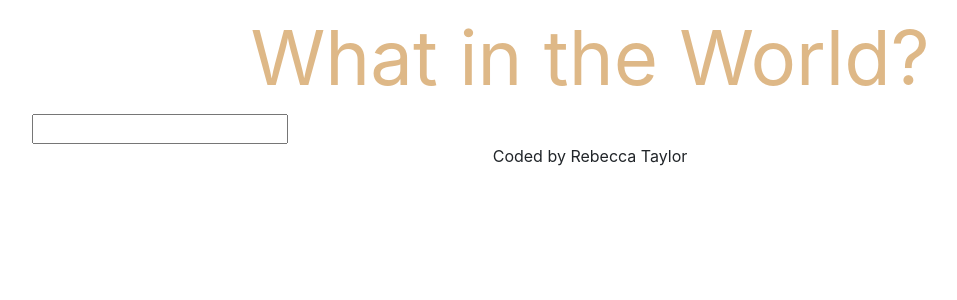
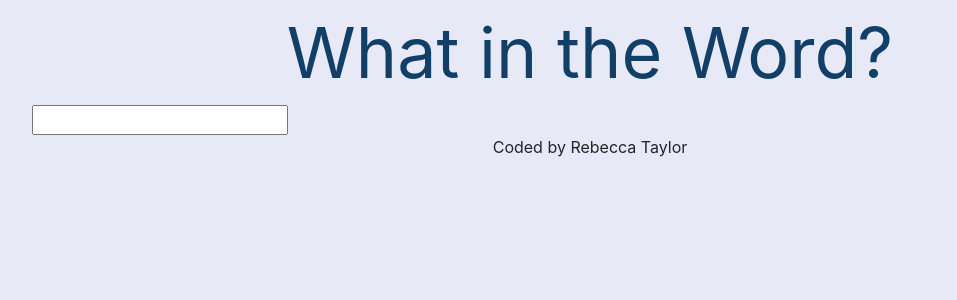
Before and after one commit to taylorrebecca3/react-dictionary, a React (Create React App) app: page / in a window 1280 px wide. Shown: the top 300 px of the page, without its empty margins (50-1007 px from the left). Built offline with nearby package versions, Linux system fonts and the light colour scheme.

Commit message:
updated css

```diff
--- a/src/App.css
+++ b/src/App.css
@@ -1,5 +1,8 @@
+body {
+  background: #e7eaf6;
+}
 header {
-  font-size: 76px;
-  color: burlywood;
+  font-size: 70px;
+  color: #113f67;
   text-align: center;
 }
--- a/src/App.js
+++ b/src/App.js
@@ -4,7 +4,7 @@ import Search from "./Search";
 export default function App() {
   return (
     <div className="App">
-      <header>What in the World?</header>
+      <header>What in the Word?</header>
       <main>
         <Search />
       </main>
--- a/src/Results.js
+++ b/src/Results.js
@@ -1,5 +1,6 @@
 import React from "react";
 import Meaning from "./Meaning";
+import "./results.css";
 
 export default function Results(props) {
   console.log(props.results);
--- /dev/null
+++ b/src/results.css
@@ -0,0 +1,6 @@
+h3 {
+  color: #a2a8d3;
+}
+h2 {
+  color: #38598b;
+}
```
